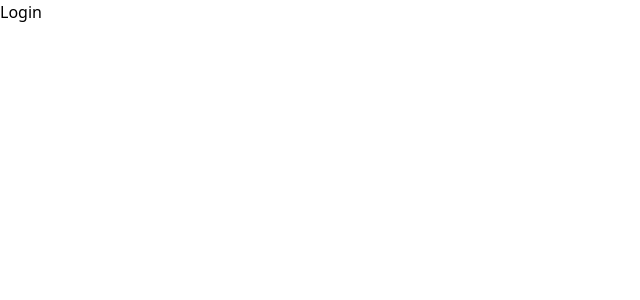
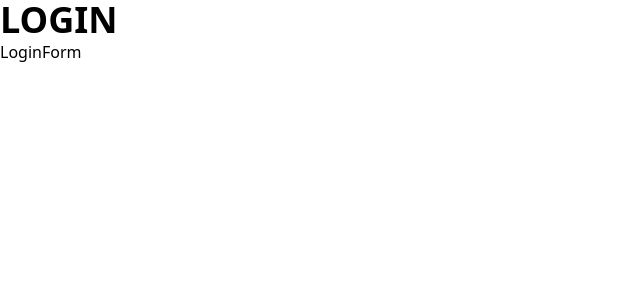
Before and after one commit to dkanskcj/djangeo-react-example, a React (Vite) app: page /login in a window 1280 px wide. Shown: the top 300 px of the page, without its empty margins (0-640 px from the left). Built offline with nearby package versions, Linux system fonts and the light colour scheme.

Commit message:
feat(auth): add progress for login

```diff
--- a/src/components/auth/LoginProgress.tsx
+++ b/src/components/auth/LoginProgress.tsx
@@ -1,7 +1,41 @@
+import useAuth from "@store/auth/useAuth";
+import { useCallback, useState } from "react"
+import LoginForm from "./progress/LoginForm";
+import OTPForm from "./progress/OTPForm";
+
 const LoginProgress = () => {
+  type StepName = "LOGIN" | "OTP";
+
+  const auth = useAuth();
+
+  const stepOrder: StepName[] = ["LOGIN", "OTP"];
+  const [stepIndex, setStepIndext] = useState<number>(0); // (stepIndex: number) => void;
+  // setStepIndex를 Props로 전달할 때:
+  //  React.Dispatch<React.SetStateAction<number>> (X 비권장)
+  //  (stepIndex: number) => void; (O 권장)
+
+  const next = useCallback(() => {
+    const nextStepIndex = stepIndex + 1;
+    const isLast = nextStepIndex === stepOrder.length;
+
+    if (isLast) {
+      // 마지막 스텝 때 할 동작
+      auth.isAuthInfoConfirmed && auth.isOTPConfirmed && auth.login();
+    }
+
+    setStepIndext(nextStepIndex);
+  }, [stepIndex]);
+
   return (
-    //
-    <div>Login</div>
+    <div className="flex flex-col">
+      <section>
+        <h1 className="uppercase text-4xl font-bold">Login</h1>
+        <article>
+          {stepOrder[stepIndex] === "LOGIN" && <LoginForm next={next} confirmAuthInfo={auth.confirmAuthInfo} />}
+          {stepOrder[stepIndex] === "OTP" && <OTPForm next={next} confirmOTP={auth.confirmOTP} />}
+        </article>
+      </section>
+    </div>
   )
 }
 
--- /dev/null
+++ b/src/components/auth/progress/LoginForm.tsx
@@ -0,0 +1,17 @@
+import AuthInfo from '@models/auth/AuthInfo';
+import { FunctionComponent as FC } from 'react'
+
+export interface LoginFormProps {
+  next: () => void;
+  confirmAuthInfo: (authInfo: AuthInfo) => void;
+}
+
+const LoginForm: FC<LoginFormProps> = (props) => {
+  const { next, confirmAuthInfo } = props;
+
+  return (
+    <div onClick={() => next()}>LoginForm</div>
+  )
+}
+
+export default LoginForm
--- /dev/null
+++ b/src/components/auth/progress/OTPForm.tsx
@@ -0,0 +1,16 @@
+import {FunctionComponent as FC} from 'react'
+
+export interface OTPFormProps {
+  next: () => void;
+  confirmOTP: (otp: string) => void;
+}
+
+const OTPForm: FC<OTPFormProps> = (props) => {
+  const {} = props;
+
+  return (
+    <div>OTPForm</div>
+  )
+}
+
+export default OTPForm
```
